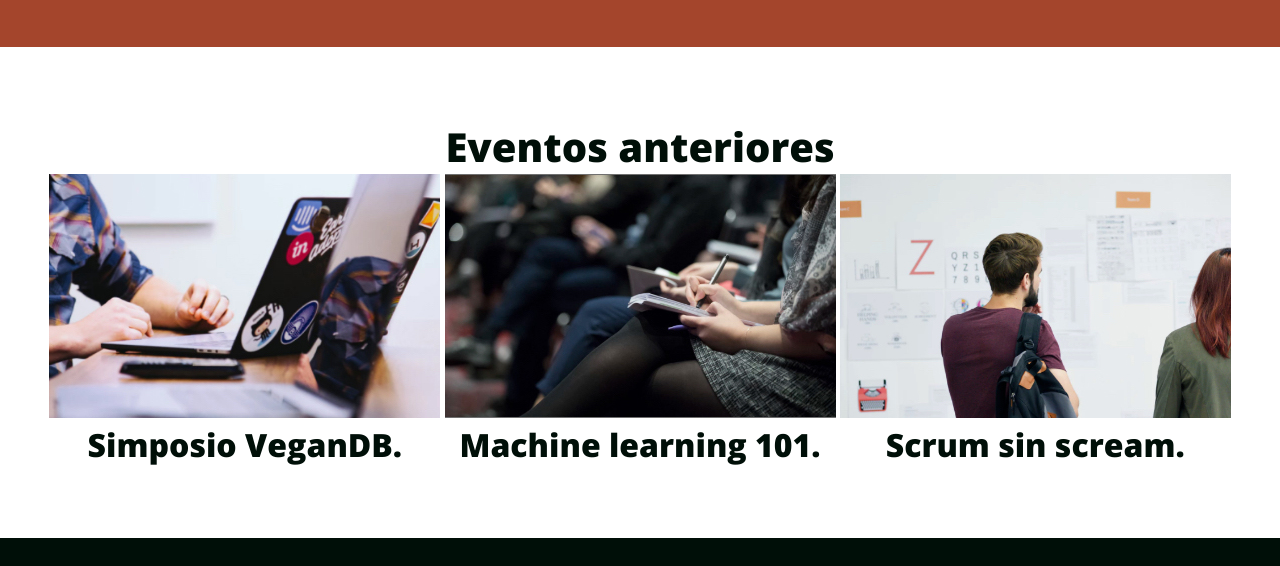
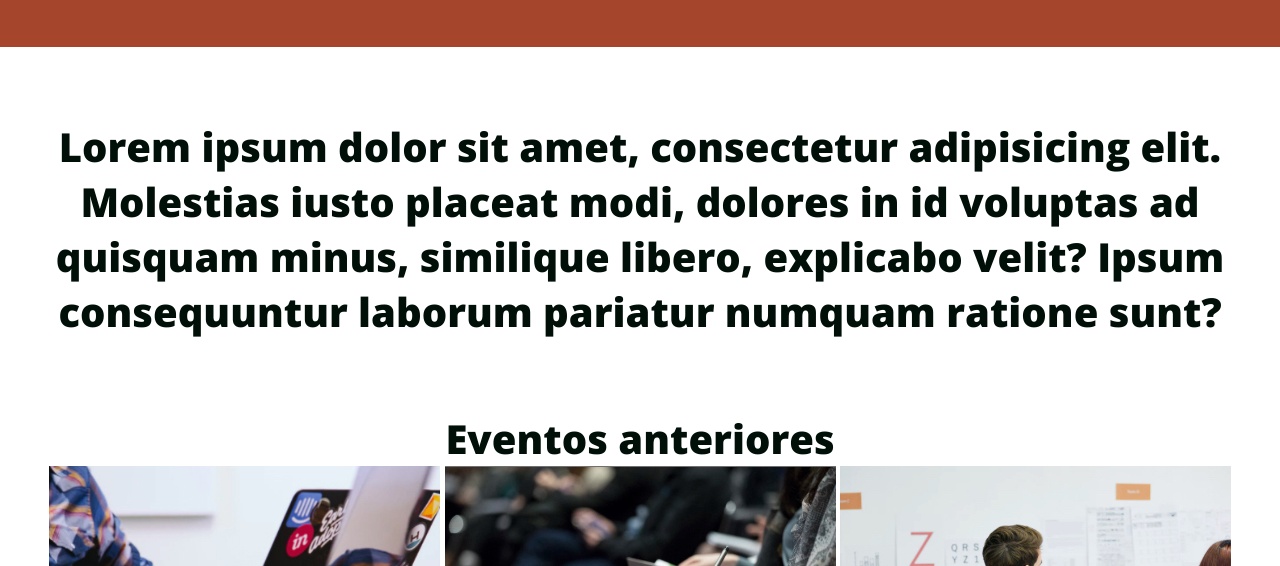
Before and after one commit to pespcord/meet-coffee, a plain HTML site: page index.html in a window 1280 px wide. Shown: the part 1251-1817 px from the top of the page. Drawn offline with nearby package versions, Linux system fonts and the light colour scheme.

Commit message:
add nueva sección en el proyecto

```diff
--- a/index.html
+++ b/index.html
@@ -50,6 +50,9 @@
 
 		</div>
 	</section>
+	<section>
+		<h2>Lorem ipsum dolor sit amet, consectetur adipisicing elit. Molestias iusto placeat modi, dolores in id voluptas ad quisquam minus, similique libero, explicabo velit? Ipsum consequuntur laborum pariatur numquam ratione sunt?</h2>
+	</section>
 	<section id="eventos">
 		<h2>Eventos anteriores </h2>
 		<article class="evento">
```
